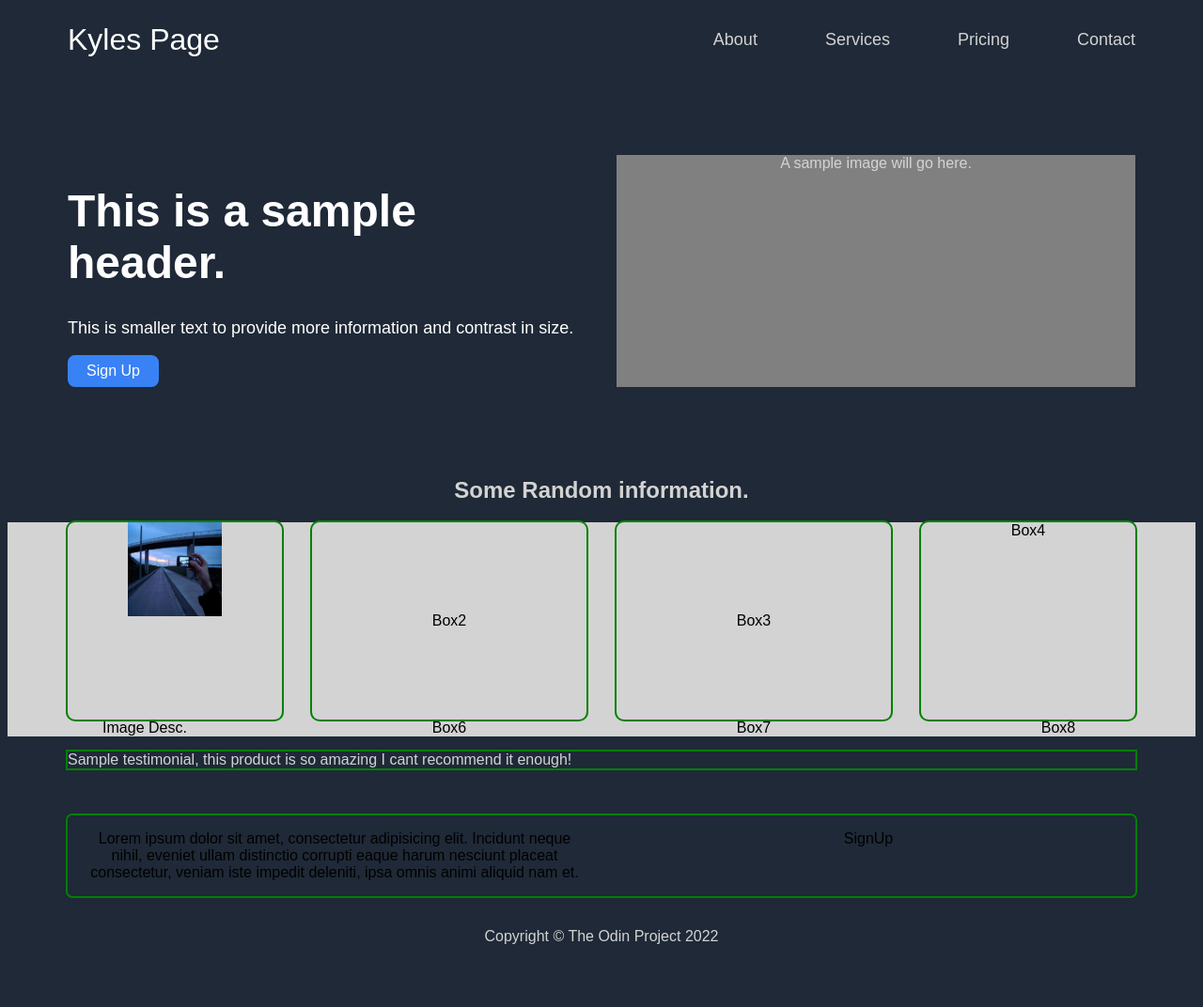
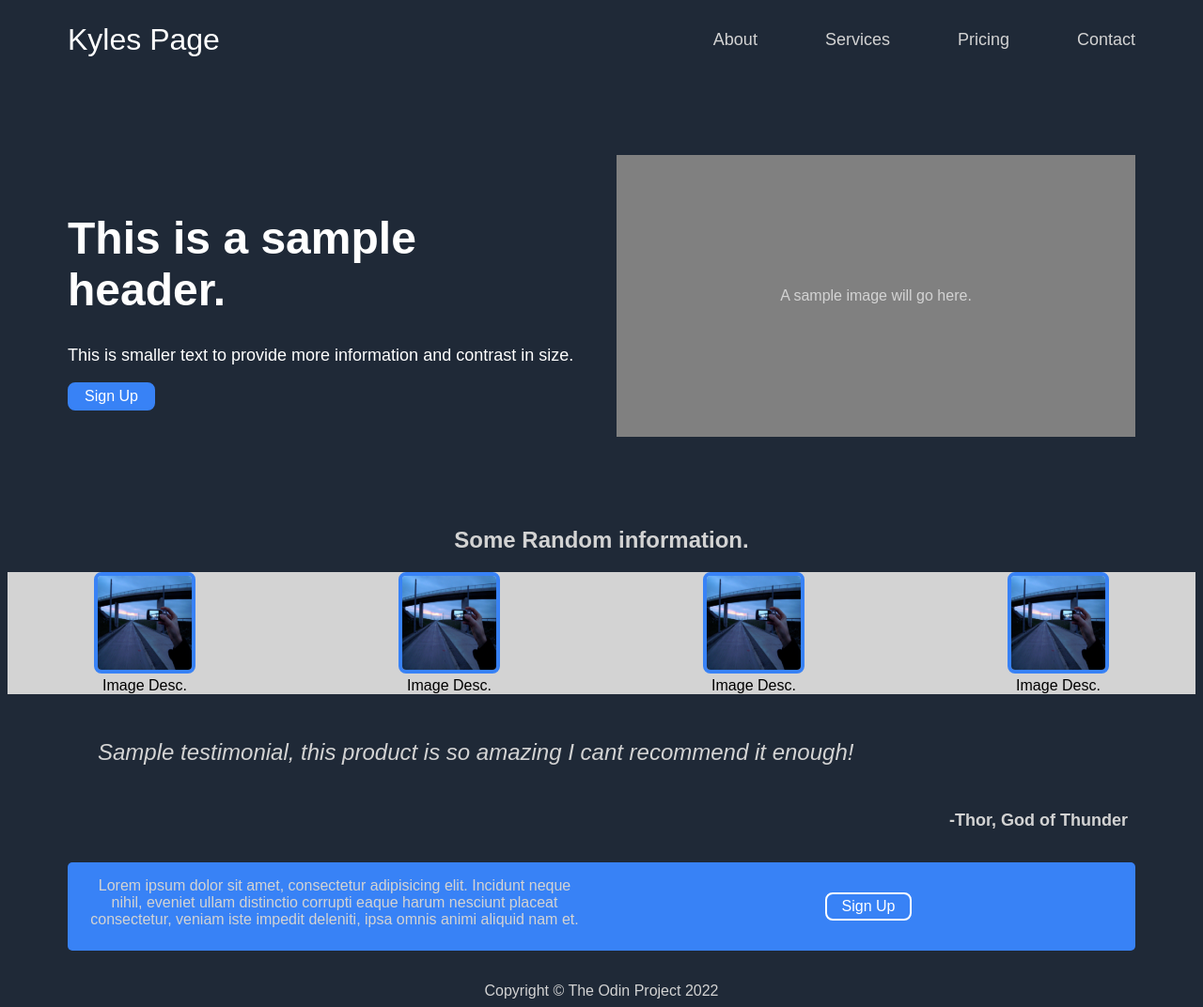
Before and after one commit to macdoozled/Landing-Page, a plain HTML site: page index.html in a window 1280 px wide. Shown: the whole page at 94% size. Before the commit the page ends 1014 px from the top, so only its background shows below. Drawn offline with Linux system fonts and the light colour scheme.

Commit message:
Completed First Project

```diff
--- a/index.html
+++ b/index.html
@@ -35,22 +35,23 @@
     <div class="grid3"><h2>Some Random information.</h2></div>
 <div class="grid-container2">
   <div class="box1"><a href="https://google.com"><img src="image.png" width=100px height=100px alt=""></a></div>
-  <div class="box2">Box2 </div>
-  <div class="box3">Box3 </div>
-  <div class="box4">Box4</div>
-  <div class="box5">Image Desc. </div>
-  <div class="box6">Box6 </div>
-  <div class="box7">Box7 </div>
-  <div class="box8">Box8 </div>
+  <div class="box2"><a href="https://google.com"><img src="image.png" width=100px height=100px alt=""></a></div>
+  <div class="box3"><a href="https://google.com"><img src="image.png" width=100px height=100px alt=""></a></div>
+  <div class="box4"><a href="https://google.com"><img src="image.png" width=100px height=100px alt=""></a></div>
+  <div class="box5">Image Desc.</div>
+  <div class="box6">Image Desc.</div>
+  <div class="box7">Image Desc.</div>
+  <div class="box8">Image Desc.</div>
 </div>
 <div class="grid4"><article>Sample testimonial, this product is so amazing I cant recommend it enough!</article> </div>
+<div class="grid5"> -Thor, God of Thunder </div>
 <br>
 <div class="grid-container3">
   <div class="bottom1">Lorem ipsum dolor sit amet, consectetur adipisicing elit. Incidunt neque nihil, eveniet ullam distinctio corrupti eaque harum nesciunt placeat consectetur, veniam iste impedit deleniti, ipsa omnis animi aliquid nam et. </div>
-<div class="bottom2">SignUp</div>
+<div class="bottom2"><a href="https://google.com">Sign Up</a></div>
 </div>
 <br>
 <footer>
-  <div class="grid5"> Copyright  &copy; The Odin Project 2022 </div>
+  <div class="grid6"> Copyright  &copy; The Odin Project 2022 </div>
 </footer>
 </html>
--- a/styles.css
+++ b/styles.css
@@ -12,6 +12,16 @@ li {
 header {
   text-decoration: none;
   background-color: #1f2937;
+}
+
+img {
+  border: 4px solid #3882f6;
+  border-radius: 8px;
+  align-content: center;
+}
+
+img a:hover {
+  border: 4px solid red;
 }
 
 .navbar {
@@ -73,7 +83,7 @@ h1 {
   text-decoration: none;
   display:inline-grid;
   text-align: center;
-  border: 4px solid #3882f6;
+  border: 2px solid #3882f6;
   background-color: #3882f6;
   color: white;
   border-radius: 8px;
@@ -81,6 +91,7 @@ h1 {
 }
 
 .grid2 {
+  line-height: 300px;
   background-color: grey;
 text-align: center;
 }
@@ -99,67 +110,75 @@ text-align: center;
   grid-column-gap: 2em;
 }
 
+
 .box1 {
-  outline: 2px solid green;
   text-align: center;
-margin-left: 4em;
   border-radius: 8px;
-transition-property: width, height;
-transition-duration: 1s, 1s;
-}
 
-.box1 a:hover {
-  outline: 4px solid black;
-  width: 200px;
 }
 
 .box2 {
-  outline: 2px solid green;
     text-align: center;
-    padding: 6em;
     border-radius: 8px;
 }
 
 .box3 {
-  outline: 2px solid green;
     text-align: center;
-    padding: 6em;
     border-radius: 8px;
 }
 
 .box4 {
-  outline: 2px solid green;
     text-align: center;
-margin-right: 4em;
     border-radius: 8px;
 }
 
 .grid4 {
-  margin: 1em 4em;
+  font-size: 24px;
+  font-style: italic;
+  margin: 2em 4em;
   display: grid;
-  outline: 2px solid green;
   color: lightgrey;
 }
 
-.grid5{
+.grid5 {
+  font-size: 18px;
+  margin: 0em 4em;
+  color: lightgrey;
+  font-weight: 700;
+  text-align: right;
+}
+
+.grid6{
   color: lightgrey;
 }
 .grid-container3 {
   margin: 1em 4em;
   display: grid;
   grid-template-columns: repeat(2, 1fr);
-  outline: 2px solid green;
   border-radius: 5px;
+  background-color: #3882f6;
 }
 
 .bottom1 {
 text-align: center;
 padding: 1em;
+color: lightgrey;
 }
 
 .bottom2 {
   text-align: center;
-  padding: 1em;
+  padding: 2em;
+}
+
+.bottom2 a:link, a:visited {
+  text-decoration: none;
+  display:inline-grid;
+  text-align: center;
+  border: 2px solid white;
+  background-color: #3882f6;
+  color: white;
+  border-radius: 8px;
+  padding: 0.25em 1em;
 }
 
 footer {
```
